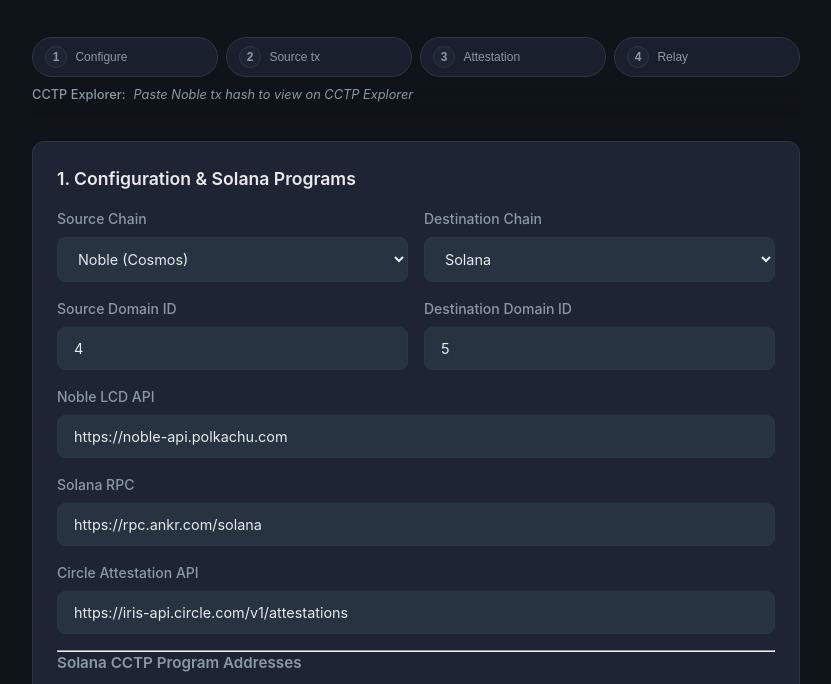
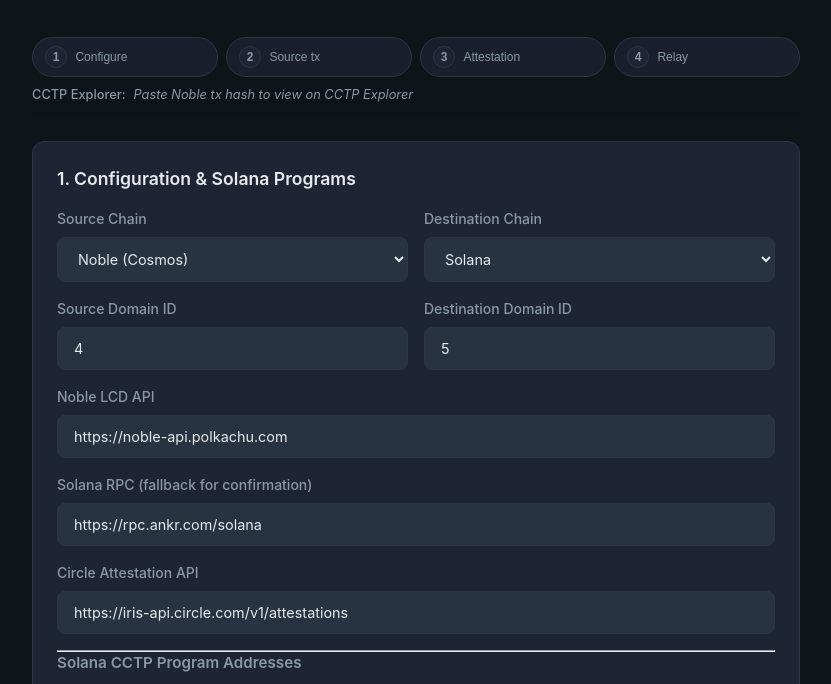
Before and after one commit to jasbanza/cctp-relayer, a website: page public/index.html in a window 1280 px wide. Shown: the part 115-799 px from the top of the page, without its empty margins (224-1055 px from the left). Drawn offline with Linux system fonts and the light colour scheme; a script that the page names is missing.

Commit message:
Fix Vercel API, add analytics, clarify RPC fallback

```diff
--- a/package.json
+++ b/package.json
@@ -5,6 +5,7 @@
   "description": "CCTP relayer UI for manually relaying USDC transfers from Noble (Cosmos) to Solana using Circle CCTP and Phantom.",
   "author": "jasbanza",
   "license": "MIT",
+  "type": "module",
   "repository": {
     "type": "git",
     "url": "git+https://github.com/jasbanza/cctp-relayer.git"
--- a/public/index.html
+++ b/public/index.html
@@ -75,7 +75,7 @@
             </div>
             <div class="form-row">
                 <div class="form-group full-width">
-                    <label for="solanaRpc">Solana RPC</label>
+                    <label for="solanaRpc">Solana RPC (fallback for confirmation)</label>
                     <input type="text" id="solanaRpc" value="https://rpc.ankr.com/solana">
                 </div>
             </div>
@@ -244,5 +244,7 @@
     <!-- Fallback to jsDelivr for ethers.js since cdn.ethers.io may not resolve -->
     <script src="https://cdn.jsdelivr.net/npm/ethers@5.7.2/dist/ethers.umd.min.js"></script>
     <script src="app.js"></script>
+    <!-- Vercel Analytics -->
+    <script defer src="/_vercel/insights/script.js"></script>
 </body>
 </html>
```
Also changed, not shown: 1 other file.
